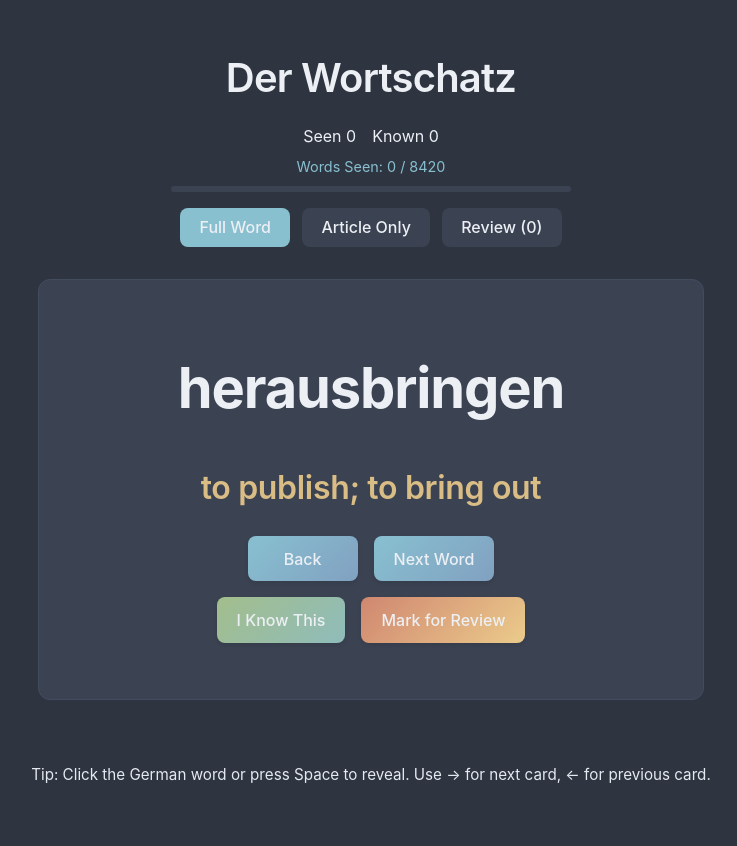
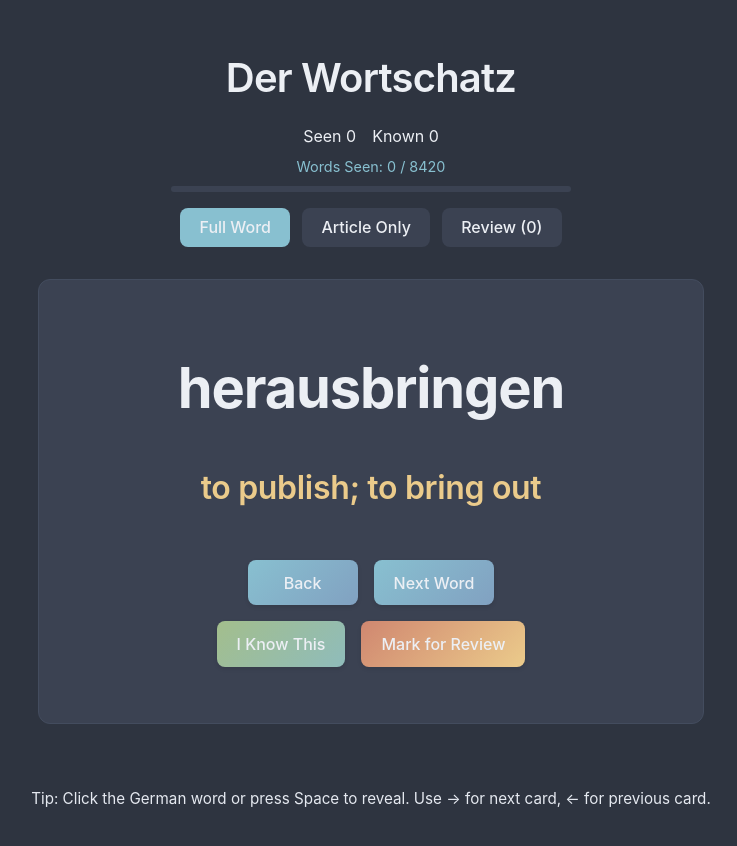
Before and after one commit to PaulthiV/PaulthiV.github.io, a React (Vite) app in the folder Development/German_vocab/: page / in a window 1280 px wide. Both pictures are taken after a click on the element "Click or press Space to reveal". Shown: the top 846 px of the page, without its empty margins (269-1006 px from the left). Built offline with nearby package versions, Linux system fonts and the light colour scheme.

Commit message:
feat: Add gap below English word in normal mode and fade-in translation in article mode without resizing box

```diff
--- a/Development/German_vocab/src/App.tsx
+++ b/Development/German_vocab/src/App.tsx
@@ -260,12 +260,10 @@ function App() {
               <div className="german-word" onClick={handleWordClick} title="Click or press Space to reveal" style={{ cursor: 'pointer' }}>
                 {vocab[current].german}
               </div>
-              <div className="english-area">
-                {showEnglish && (
-                  <div className="english-word" style={{ fontSize: '2rem', color: '#ebcb8b', fontWeight: 600 }}>
-                    {vocab[current].english || <span style={{ color: '#888', fontWeight: 400 }}>[No translation]</span>}
-                  </div>
-                )}
+              <div className="english-area" style={{ minHeight: '2.5em', display: 'flex', alignItems: 'center', justifyContent: 'center', marginBottom: showEnglish ? '1.5rem' : '0.5rem' }}>
+                <div className="english-word" style={{ fontSize: '2rem', color: '#ebcb8b', fontWeight: 600, opacity: showEnglish ? 1 : 0, transition: 'opacity 0.25s', minHeight: '1em' }}>
+                  {vocab[current].english || <span style={{ color: '#888', fontWeight: 400 }}>[No translation]</span>}
+                </div>
               </div>
             </>
           ) : (
@@ -275,8 +273,6 @@ function App() {
               getArticleChoices={getArticleChoices}
               setArticleGuess={setArticleGuess}
               articleGuess={articleGuess}
-              setShowEnglish={setShowEnglish}
-              showEnglish={showEnglish}
             />
           )}
           {/* Flip: Next/Back on top, Known/Revisit below */}
@@ -314,39 +310,36 @@ function App() {
   );
 }
 
-// Remove splitArticle from inside ArticleCard, use the one above
+// Remove showEnglish from ArticleCard props and usage
 function ArticleCard({
   vocab,
   getArticleChoices,
   setArticleGuess,
   articleGuess,
-  setShowEnglish,
-  showEnglish,
 }: {
   vocab: VocabPair,
   getArticleChoices: (correct: string) => string[],
   setArticleGuess: (val: string) => void,
   articleGuess: string,
-  setShowEnglish: (val: boolean) => void,
-  showEnglish: boolean
 }) {
   const article = splitArticle(vocab.german).article;
   const word = splitArticle(vocab.german).word;
   const choices = getArticleChoices(article);
   const articleAnswered = !!articleGuess;
 
+  // Add local state for showEnglish in ArticleCard
+  const [showArticleEnglish, setShowArticleEnglish] = React.useState(false);
+
   return (
     <div>
-      <div className="german-word">
+      <div className="german-word" onClick={() => setShowArticleEnglish(v => !v)} title="Click or press to reveal/collapse English" style={{ cursor: 'pointer' }}>
         {`___${word}`}
       </div>
       {/* English translation appears above the article buttons */}
-      <div className="english-area">
-        {showEnglish && (
-          <span className="english-word" style={{ fontSize: '2rem', color: '#ebcb8b', fontWeight: 600 }}>
-            {vocab.english || <span style={{ color: '#888', fontWeight: 400 }}>[No translation]</span>}
-          </span>
-        )}
+      <div className="english-area" style={{ minHeight: '2.5em', display: 'flex', alignItems: 'center', justifyContent: 'center', marginBottom: showArticleEnglish ? '1.5rem' : '0.5rem' }}>
+        <span className="english-word" style={{ fontSize: '2rem', color: '#ebcb8b', fontWeight: 600, opacity: showArticleEnglish ? 1 : 0, transition: 'opacity 0.25s', minHeight: '1em' }}>
+          {vocab.english || <span style={{ color: '#888', fontWeight: 400 }}>[No translation]</span>}
+        </span>
       </div>
       <div style={{ display: 'flex', gap: '1rem', flexWrap: 'wrap', justifyContent: 'center', marginTop: '1rem' }}>
         {choices.map(choice => (
@@ -356,7 +349,7 @@ function ArticleCard({
             disabled={articleAnswered}
             onClick={() => {
               setArticleGuess(choice);
-              setShowEnglish(true);
+              setShowArticleEnglish(true);
             }}
           >
             {choice}
```
